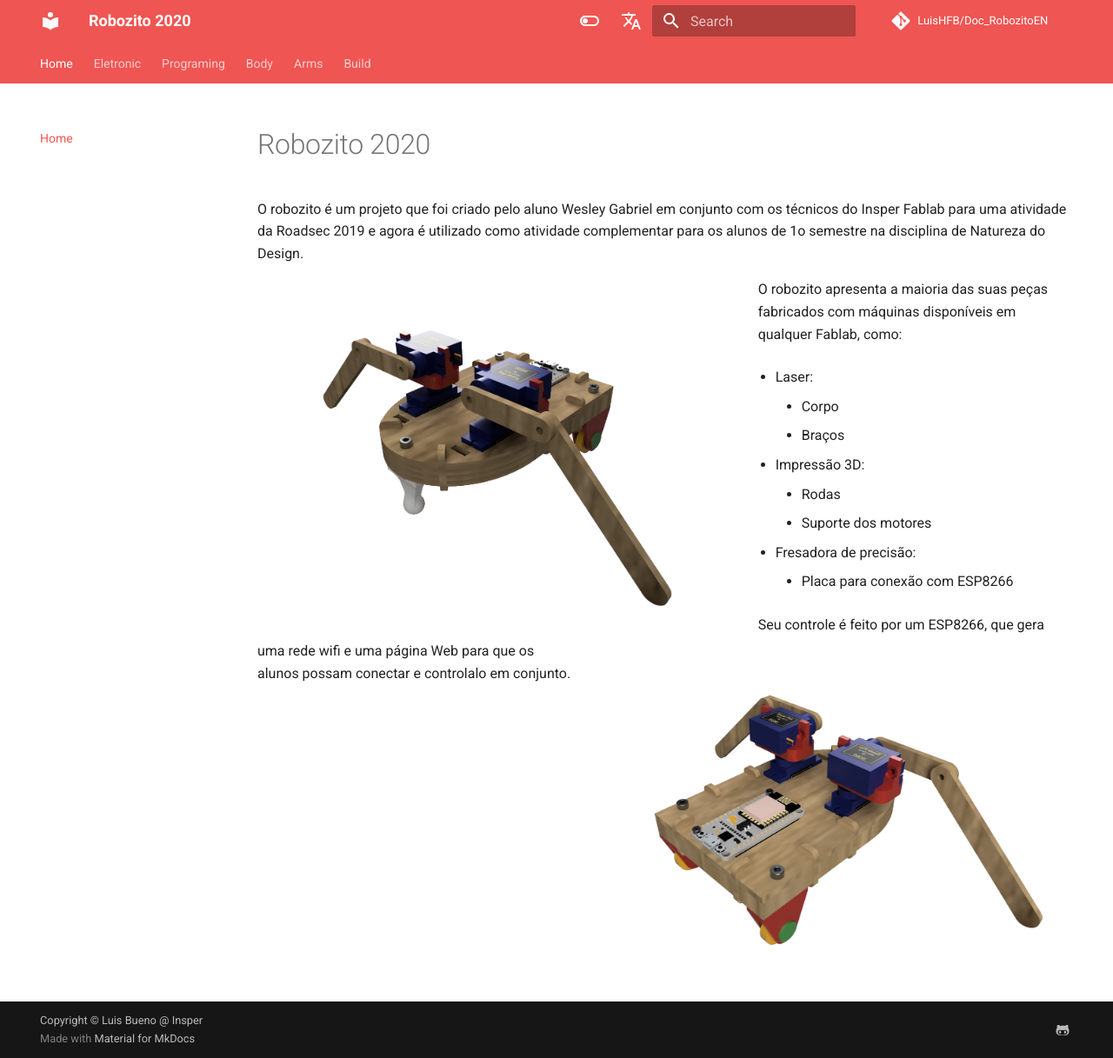
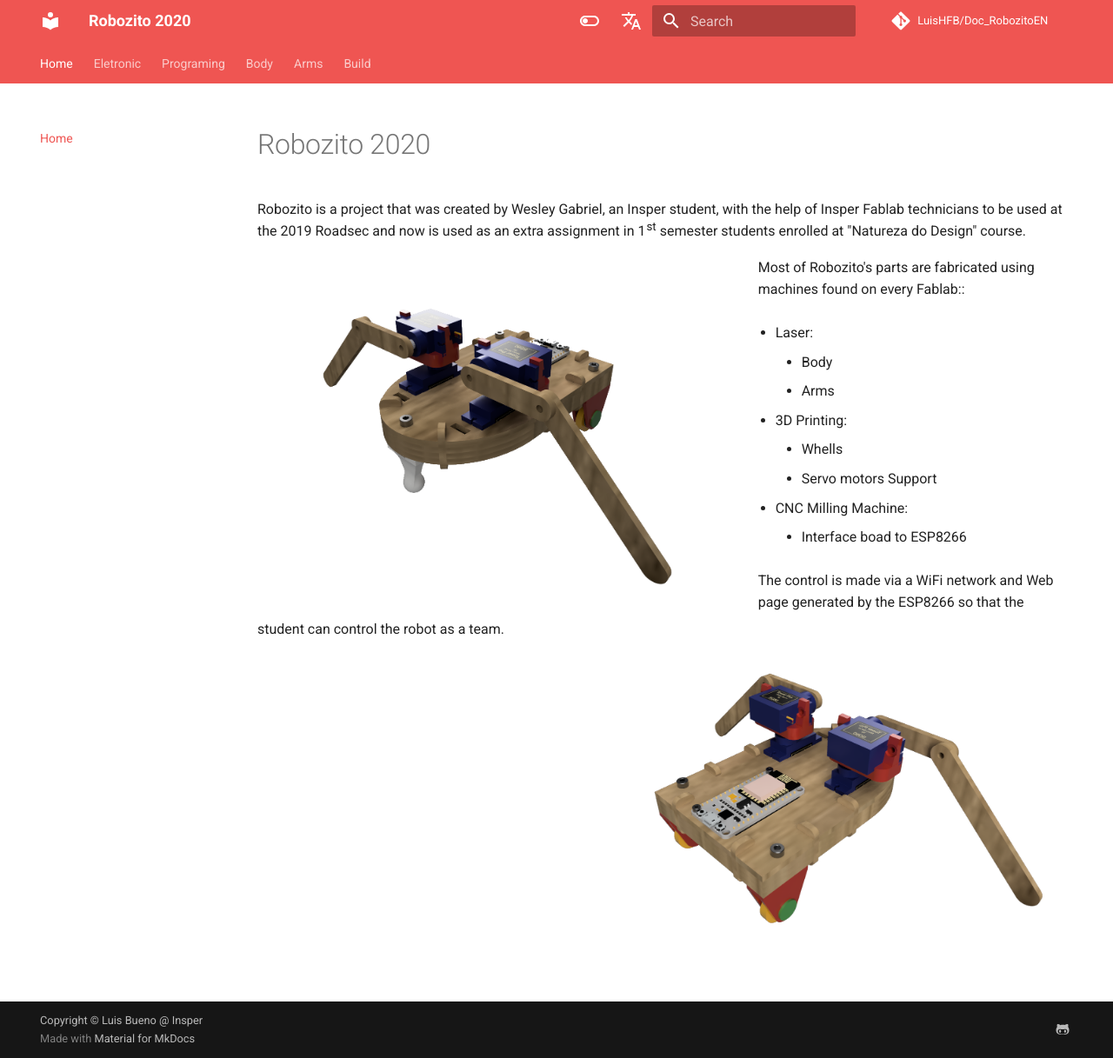
Before and after one commit to LuisHFB/Doc_RobozitoEN, an MkDocs documentation site: the page built from docs/index.md, in a window 1280 px wide and 1217 px high. Shown: the whole window at 87% size. Built offline with MkDocs 1.6.1 and Material for MkDocs 9.7.7, drawn with Linux system fonts in a browser that asks for light colours; comment, search, counter and statistics services are not loaded.

Commit message:
Menu & Home Translation

```diff
--- a/docs/index.md
+++ b/docs/index.md
@@ -1,24 +1,24 @@
 # Robozito 2020
 
 
-O robozito é um projeto que foi criado pelo aluno Wesley Gabriel em conjunto com os técnicos do Insper Fablab para uma atividade da Roadsec 2019 e agora é utilizado como atividade complementar para os alunos de 1o semestre na disciplina de Natureza do Design.
+Robozito is a project that was created by Wesley Gabriel, an Insper student, with the help of Insper Fablab technicians to be used at the 2019 Roadsec and now is used as an extra assignment in 1st semester students enrolled at "Natureza do Design" course.
 
 ![RobozitoFrente](imgs/RobozitoFrente.png){: align=left  style="height:400px"}
 
-O robozito apresenta a maioria das suas peças fabricados com máquinas disponíveis em qualquer Fablab, como:
+Most of Robozito's parts are fabricated using machines found on every Fablab::
 
  - Laser:
-    - Corpo
-    - Braços
+    - Body
+    - Arms
 
- - Impressão 3D:
-    - Rodas
-    - Suporte dos motores
+ - 3D Printing:
+    - Whells
+    - Servo motors Support
 
- - Fresadora de precisão:
-    - Placa para conexão com ESP8266
+ - CNC Milling Machine:
+    - Interface boad to ESP8266
 
 
 ![](imgs/RobozitoTras.png){: align=right  style="height:400px"}
 
-Seu controle é feito por um ESP8266, que gera uma rede wifi e uma página Web para que os alunos possam conectar e controlalo em conjunto.
+The control is made via a WiFi network and Web page generated by the ESP8266 so that the student can control the robot as a team.
--- a/mkdocs.yml
+++ b/mkdocs.yml
@@ -52,17 +52,17 @@ nav:
     - 'Eletronic Assembly': 'eletronica/montagemEletronica.md'
     #- 'Arquivos da placa eletrônica' : 'link3'
   - Programing:
-    - 'Configuração da Arduino IDE': 'programacao/configArduinoIDE.md'
-    - 'Código': 'programacao/oCodigo.md'
-    - 'Gravando o código na ESP8266': 'programacao/gravandoESP.md'
+    - 'Arduino IDE Config': 'programacao/configArduinoIDE.md'
+    - 'Code': 'programacao/oCodigo.md'
+    - 'Upload the Code to ESP8266': 'programacao/gravandoESP.md'
   - Body:
-    - 'Projetando o Corpo': 'corpo/projeto1.md'
-    - 'Corte à Laser': laser.md
+    - 'Body Project': 'corpo/projeto1.md'
+    - 'Laser Cutting': laser.md
     #- 'Arquivos do corpo': 'link'
   - Arms:
-    - 'Projetando os Braços': 'braco/projeto2.md'
-    - 'Rodas e Apoio': 'braco/rodaApoio.md'
-    - 'Impressão 3D': 'braco/3dPrint.md'
+    - 'Arms Project': 'braco/projeto2.md'
+    - 'Whells & Support': 'braco/rodaApoio.md'
+    - '3D Printing': 'braco/3dPrint.md'
     #- 'Arquivos de impressão 3d' : 'link2'
   - Build:
     - 'BOM': 'montagem/montagem.md'
```
